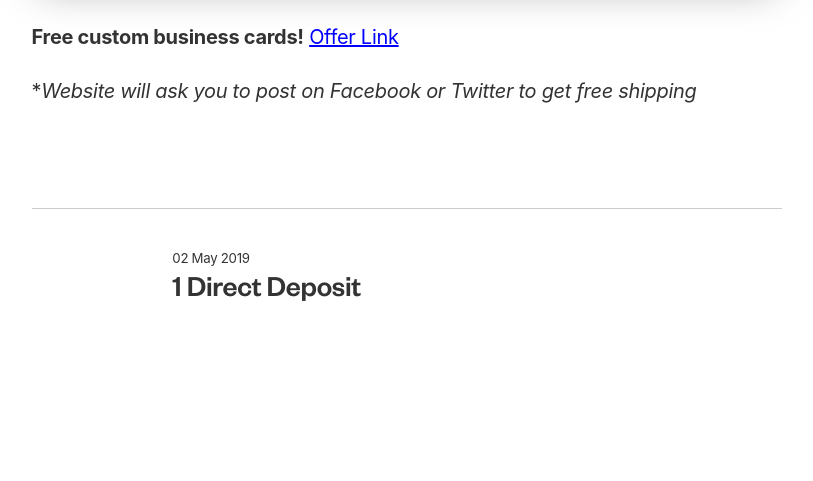
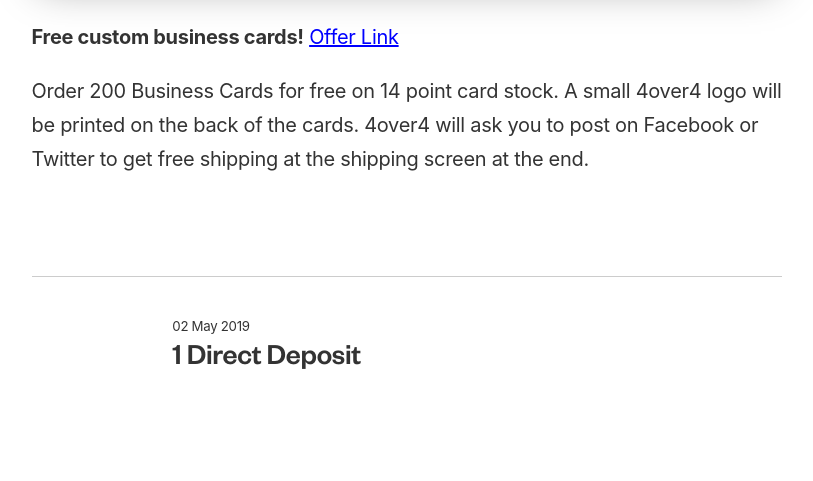
Before and after one commit to ohiosveryown/atldeals, a Jekyll site: the page built from _posts/2019-05-12-200-free-business-cards.markdown, in a window 1280 px wide. Shown: the part 906-1387 px from the top of the page, without its empty margins (233-1046 px from the left). Built offline with Jekyll 4.4.1, drawn with Linux system fonts in a browser that asks for light colours; before the commit the page ends 1319 px from its top, so only the background shows below that.

Commit message:
Updated 200 Free Business Cards

```diff
--- a/_posts/2019-05-12-200-free-business-cards.markdown
+++ b/_posts/2019-05-12-200-free-business-cards.markdown
@@ -12,4 +12,4 @@
 **Free custom business cards!**
 [Offer Link](https://www.4over4.com/printing/free-business-cards?PageSpeed=noscript)
 
-\**Website will ask you to post on Facebook or Twitter to get free shipping*
+Order 200 Business Cards for free on 14 point card stock. A small 4over4 logo will be printed on the back of the cards. 4over4 will ask you to post on Facebook or Twitter to get free shipping at the shipping screen at the end.
```
